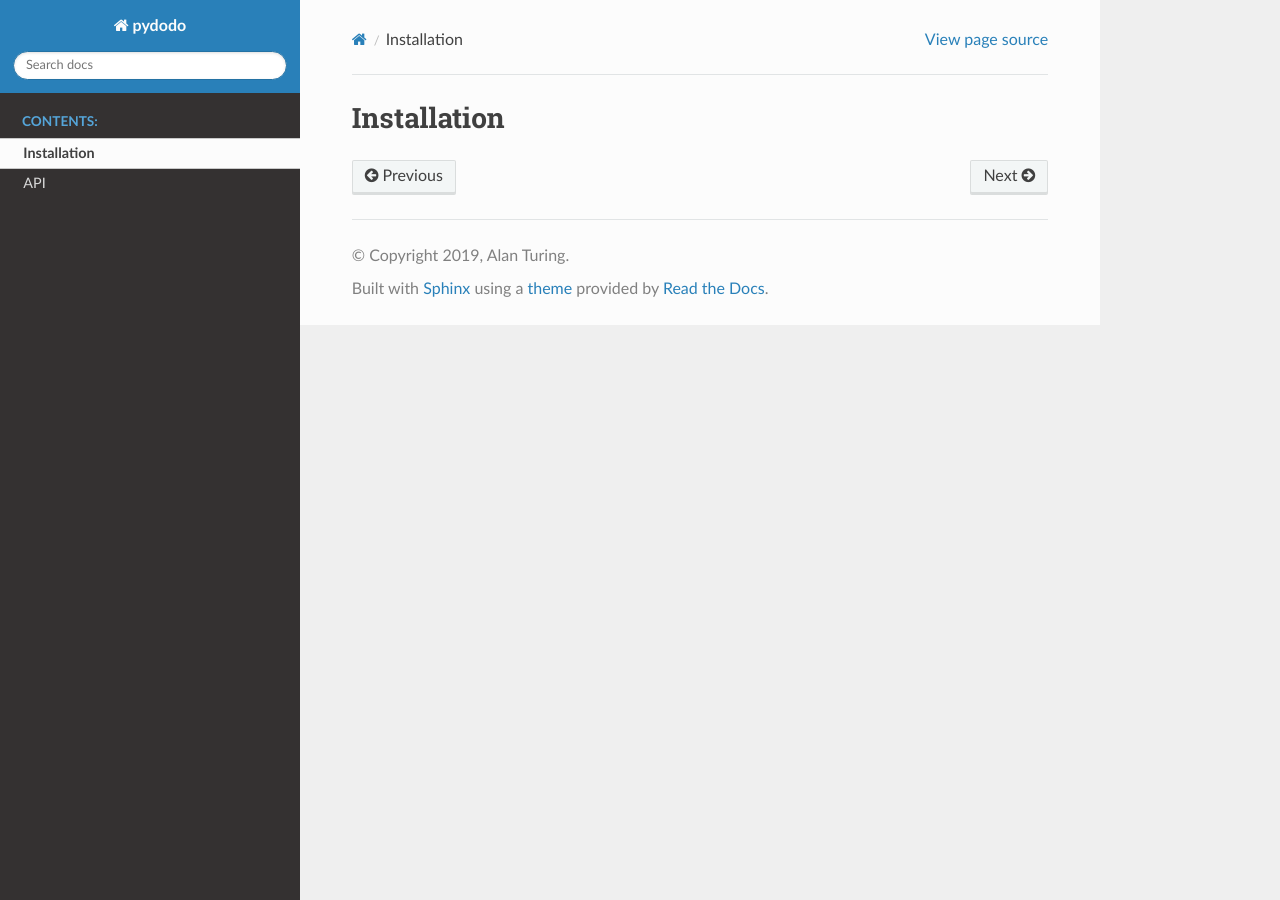
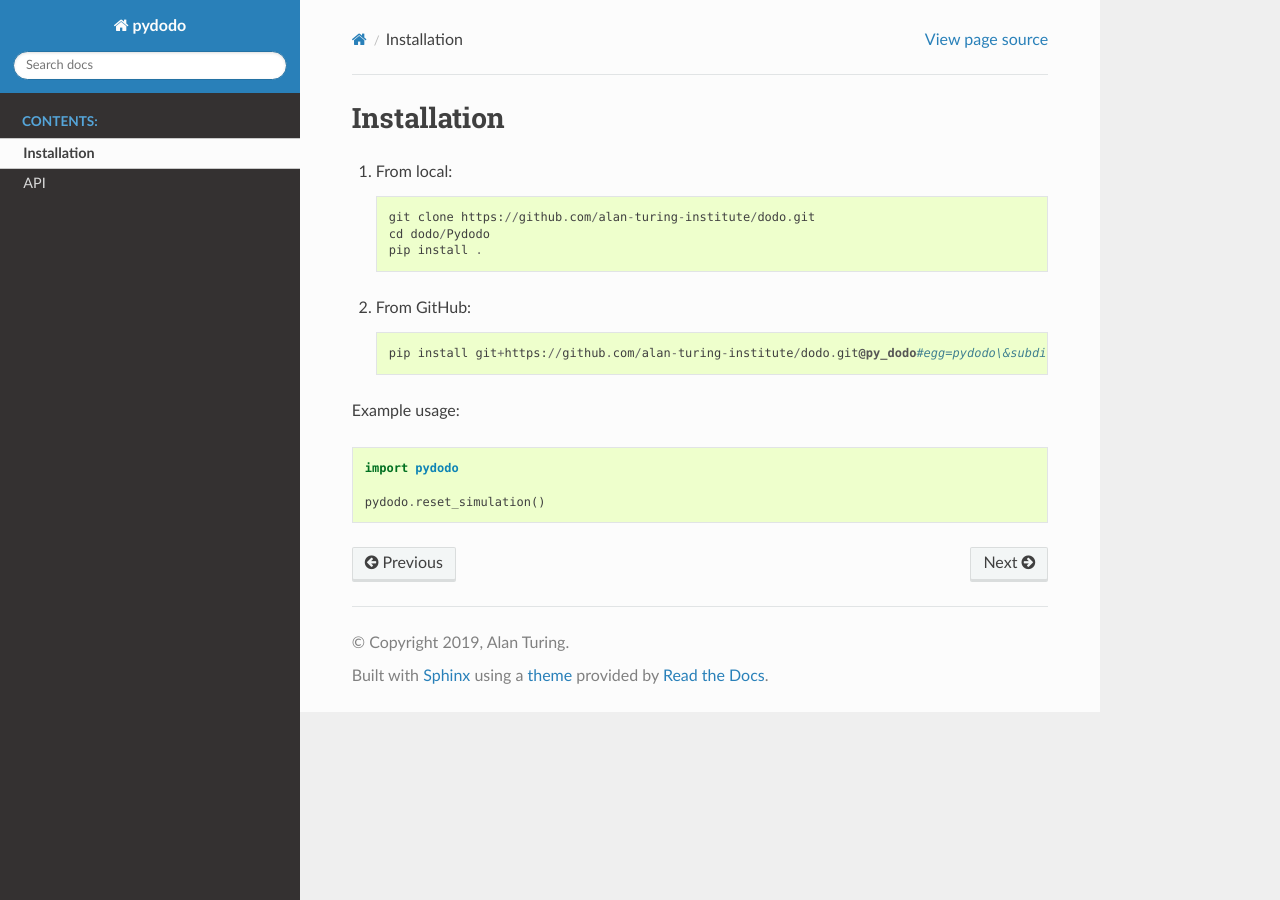
Before and after one commit to project-bluebird/dodo, a Sphinx documentation site: the page built from PyDodo/docs/install.rst, in a window 1280 px wide. Built offline with Sphinx 7.4.7 and the Read the Docs theme 2.0.0, drawn with Linux system fonts in a browser that asks for light colours.

Commit message:
Updating docs to include install instructions

```diff
--- a/PyDodo/docs/install.rst
+++ b/PyDodo/docs/install.rst
@@ -1,2 +1,20 @@
-Installation
-============
+**********************
+    Installation
+**********************
+
+
+1. From local::
+
+    git clone https://github.com/alan-turing-institute/dodo.git
+    cd dodo/Pydodo
+    pip install .
+
+2. From GitHub::
+
+    pip install git+https://github.com/alan-turing-institute/dodo.git@py_dodo#egg=pydodo\&subdirectory=PyDodo
+
+Example usage::
+
+    import pydodo
+
+    pydodo.reset_simulation()
```
Also changed, not shown: PyDodo/docs/API.rst (+13 -13 lines).
